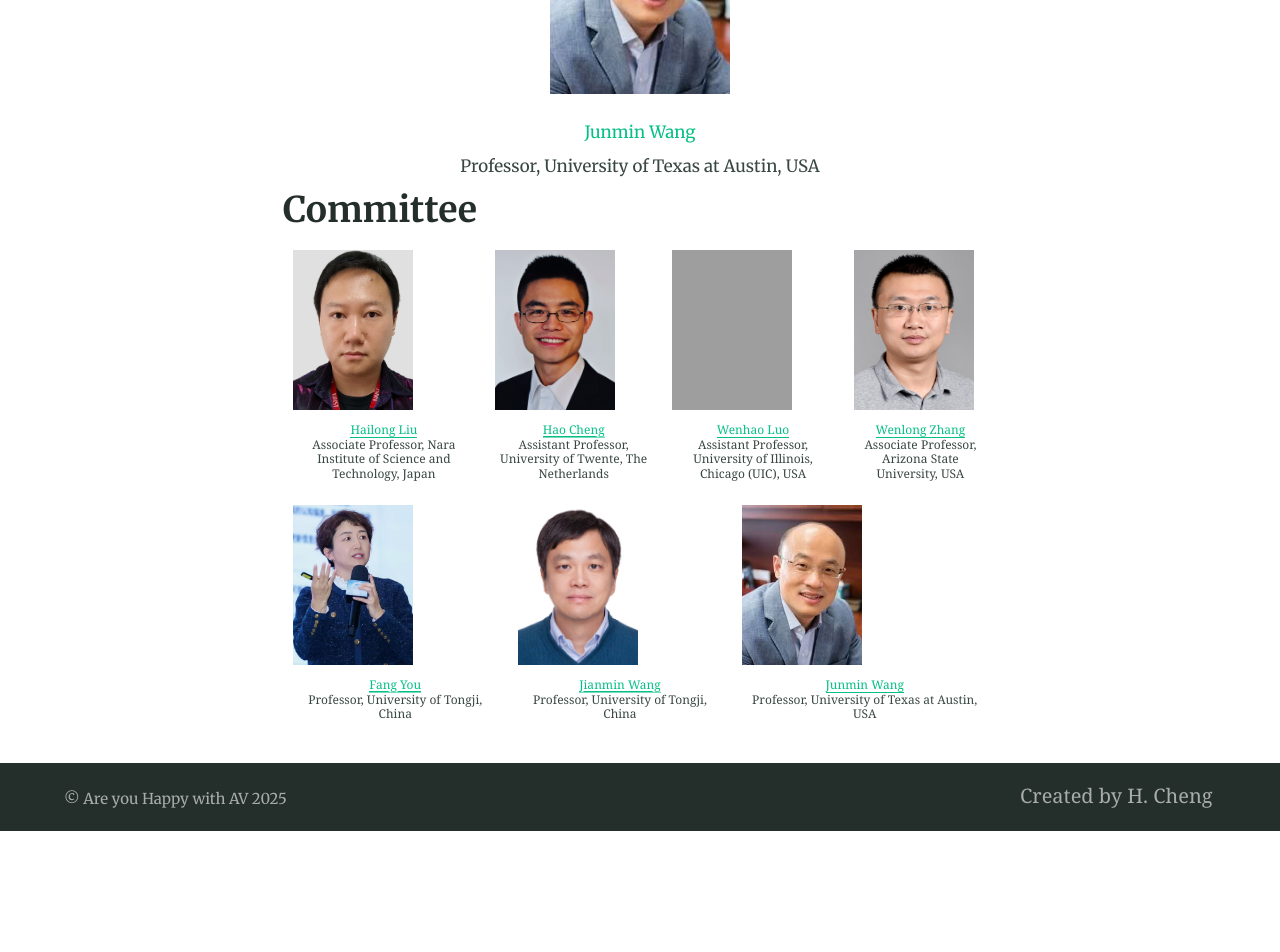
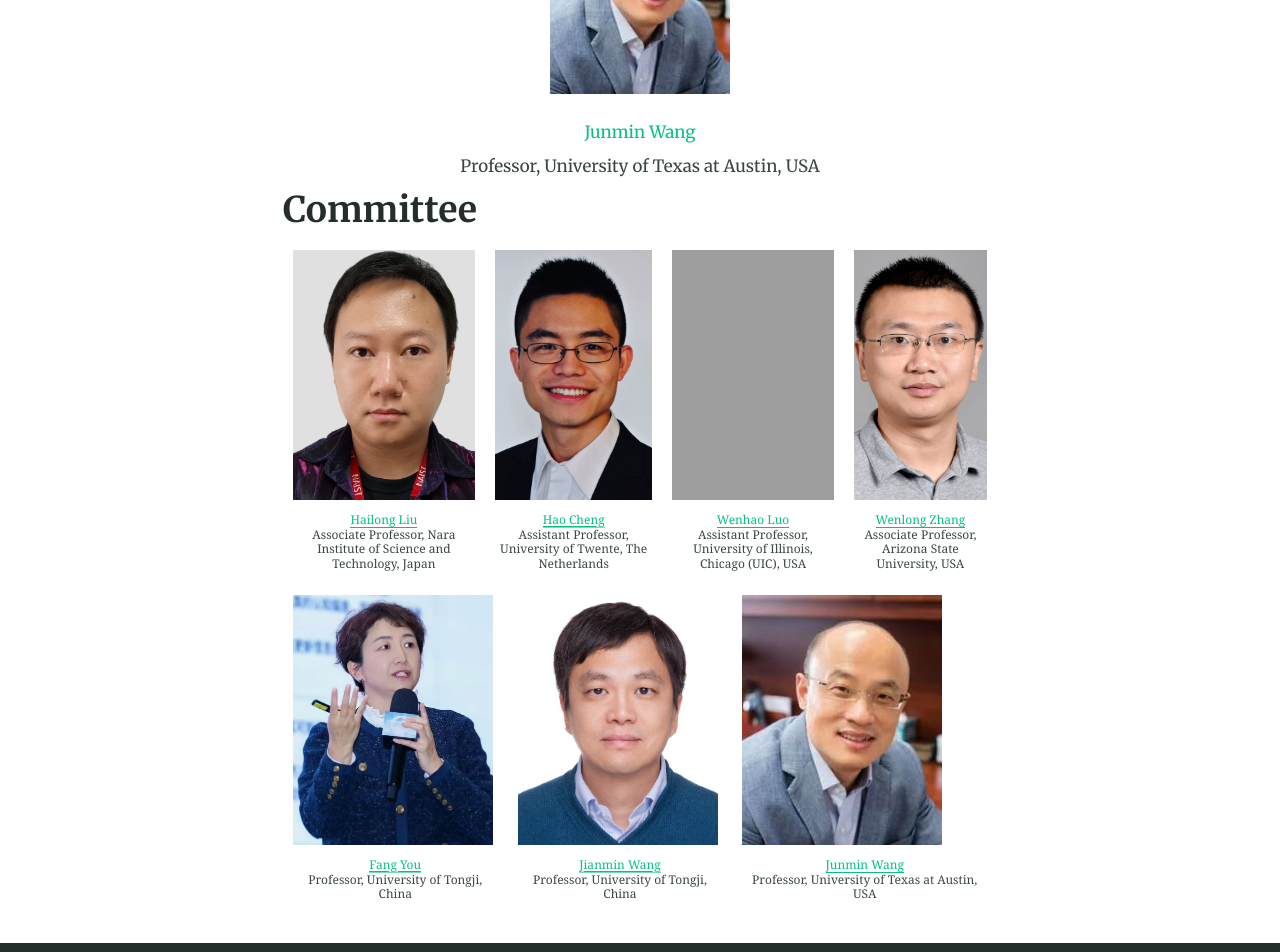
Before and after one commit to Are-You-Happy-with-AV/are-you-happy-with-av.github.io, a Jekyll site: the page built from index.md, in a window 1280 px wide. Shown: the part 3906-4858 px from the top of the page. Built offline with Jekyll 4.4.1, drawn with Linux system fonts in a browser that asks for light colours; before the commit the page ends 4737 px from its top, so only the background shows below that; grey boxes are pictures that could not be loaded.

Commit message:
Update index.md

```diff
--- a/index.md
+++ b/index.md
@@ -70,22 +70,22 @@ Associate Professor <br> Arizona State University, USA | Professor, University o
  <div style="display: flex; justify-content: center; text-align: center;">
 
   <div style="margin: 10px;">
-    <img src="/assets/committee/Hailong liu.jpg" alt="Hailong Liu" style="width: 120px; height: 160px; object-fit: cover; display: block;">
+    <img src="/assets/committee/Hailong liu.jpg" alt="Hailong Liu" style="width: 200px; height: 250px; object-fit: cover; display: block;">
     <p style="font-size: 12px; line-height: 1.2; margin: 4px 0; word-wrap: break-word;"><a href="https://www.researchgate.net/profile/Hailong_Liu9">Hailong Liu</a><br> Associate Professor, Nara Institute of Science and Technology, Japan</p>
   </div>
 
   <div style="margin: 10px;">
-    <img src="/assets/committee/Hao Cheng.jpg" alt="Hao Cheng" style="width: 120px; height: 160px; object-fit: cover; display: block;">
+    <img src="/assets/committee/Hao Cheng.jpg" alt="Hao Cheng" style="width: 200px; height: 250px; object-fit: cover; display: block;">
     <p style="font-size: 12px; line-height: 1.2; margin: 4px 0; word-wrap: break-word;"><a href="https://sites.google.com/view/hao-cheng/home">Hao Cheng</a><br> Assistant Professor, University of Twente, The Netherlands</p>
   </div>
 
   <div style="margin: 10px;">
-    <img src="/assets/committee/Wenhao Luo.png" alt="Wenhao Luo" style="width: 120px; height: 160px; object-fit: cover;display: block;">
+    <img src="/assets/committee/Wenhao Luo.png" alt="Wenhao Luo" style="width: 200px; height: 250px; object-fit: cover;display: block;">
     <p style="font-size: 12px; line-height: 1.2; margin: 4px 0; word-wrap: break-word;"><a href="https://www.cs.uic.edu/~wenhao/">Wenhao Luo</a><br> Assistant Professor, University of Illinois, Chicago (UIC), USA</p>
   </div>
 
   <div style="margin: 10px;">
-    <img src="/assets/committee/Wenlong Zhang.png" alt="Wenlong Zhang" style="width: 120px; height: 160px; object-fit: cover;display: block;">
+    <img src="/assets/committee/Wenlong Zhang.png" alt="Wenlong Zhang" style="width: 200px; height: 250px; object-fit: cover;display: block;">
     <p style="font-size: 12px; line-height: 1.2; margin: 4px 0; word-wrap: break-word;"><a href="https://home.riselab.info/team/">Wenlong Zhang</a><br> Associate Professor, Arizona State University, USA</p>
   </div>
   </div>
@@ -93,17 +93,17 @@ Associate Professor <br> Arizona State University, USA | Professor, University o
    <div style="display: flex; justify-content: center; text-align: center;">
 
   <div style="margin: 10px;">
-    <img src="/assets/committee/Fang You.jpg" alt="Fang You" style="width: 120px; height: 160px; object-fit: cover;display: block;">
+    <img src="/assets/committee/Fang You.jpg" alt="Fang You" style="width: 200px; height: 250px; object-fit: cover;display: block;">
     <p style="font-size: 12px; line-height: 1.2; margin: 4px 0; word-wrap: break-word;"><a href="https://tjdi.tongji.edu.cn/TeacherDetail.do?id=4236&lang=en">Fang You</a><br> Professor, University of Tongji, China</p>
   </div>
 
   <div style="margin: 10px;">
-    <img src="/assets/committee/Jianmin Wang.jpg" alt="Jianmin Wang" style="width: 120px; height: 160px; object-fit: cover;display: block;">
+    <img src="/assets/committee/Jianmin Wang.jpg" alt="Jianmin Wang" style="width: 200px; height: 250px; object-fit: cover;display: block;">
     <p style="font-size: 12px; line-height: 1.2; margin: 4px 0; word-wrap: break-word;"><a href="https://am.tongji.edu.cn/info/1397/1842.htm">Jianmin Wang</a><br> Professor, University of Tongji, China</p>
   </div>
 
   <div style="margin: 10px;">
-    <img src="/assets/committee/Junmin Wang.jpg" alt="Junmin Wang" style="width: 120px; height: 160px; object-fit: cover;display: block;">
+    <img src="/assets/committee/Junmin Wang.jpg" alt="Junmin Wang" style="width: 200px; height: 250px; object-fit: cover;display: block;">
     <p style="font-size: 12px; line-height: 1.2; margin: 4px 0; word-wrap: break-word;"><a href="https://sites.utexas.edu/jwang/">Junmin Wang</a><br> Professor, University of Texas at Austin, USA</p>
   </div>
 
```
